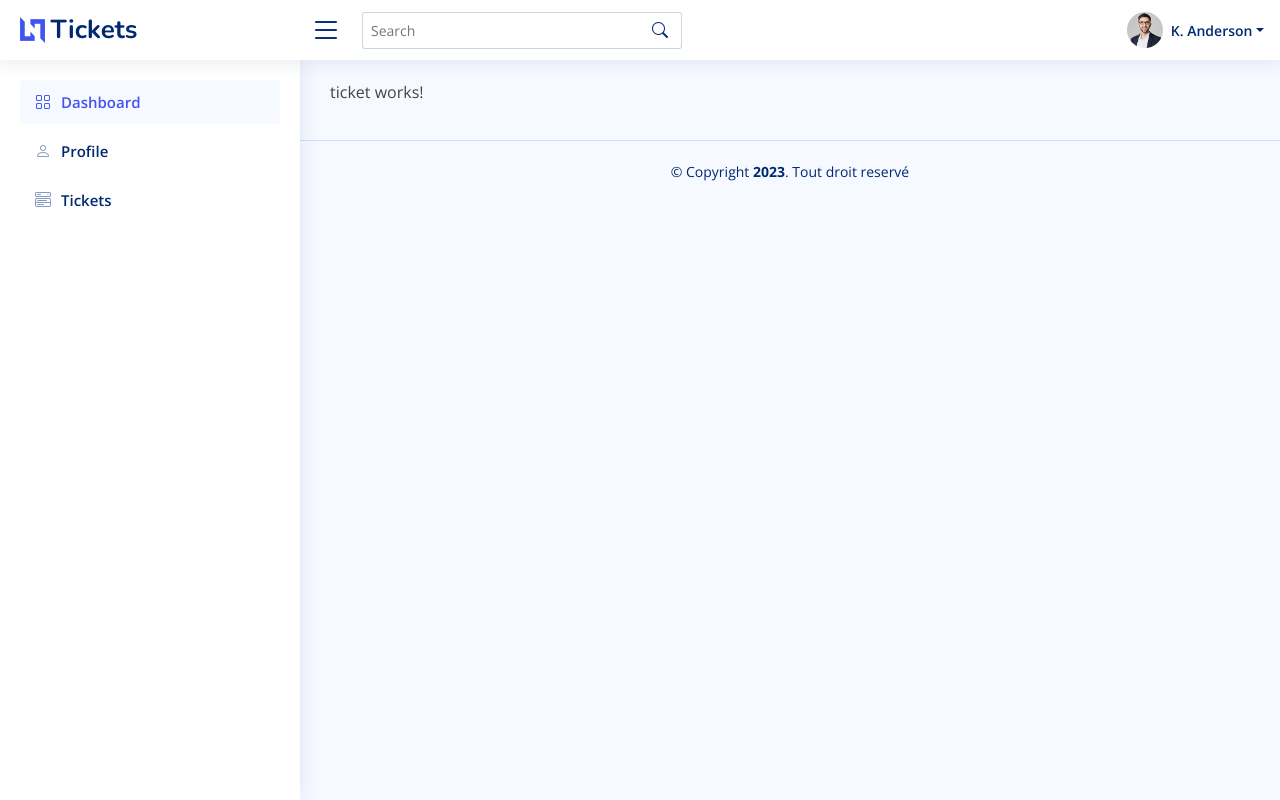
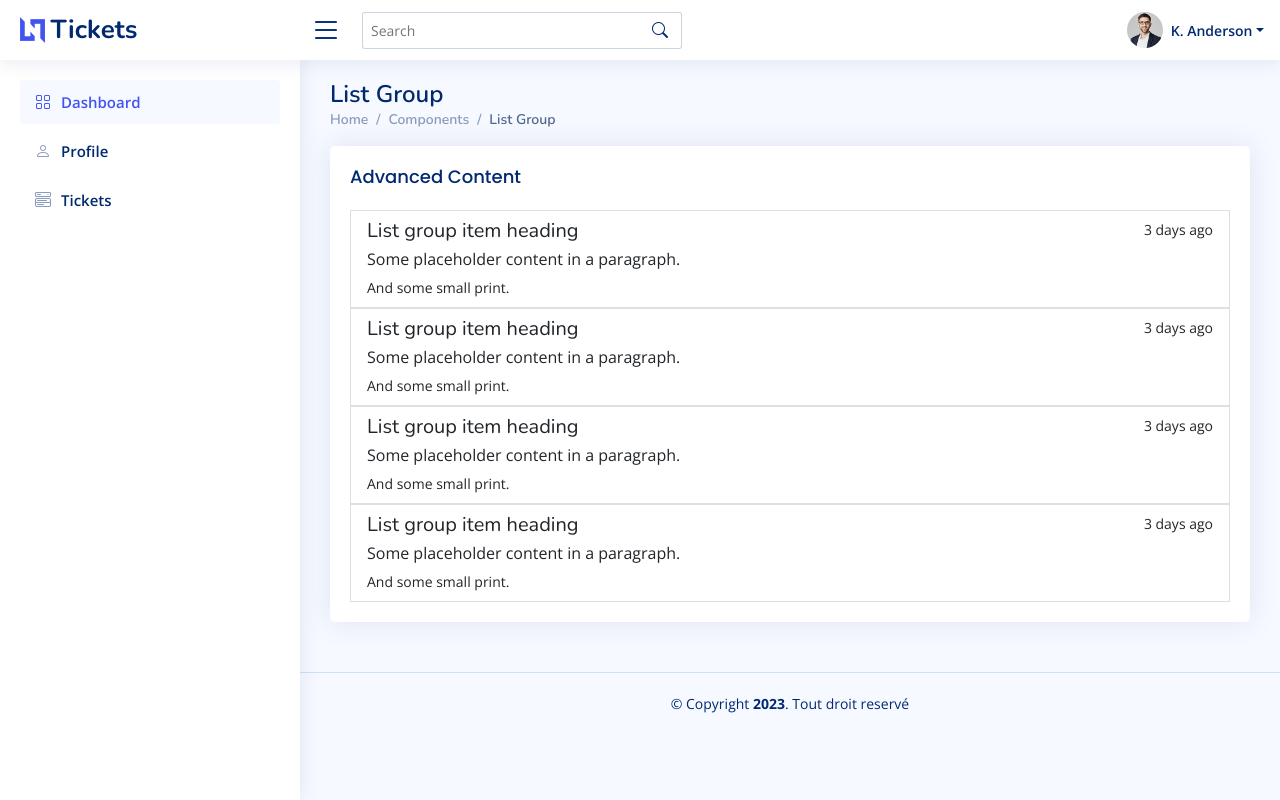
Before and after one commit to TuoAdama/front-end-sir-with-angular, an Angular app: page /tickets in a window 1280 px wide. Built offline with nearby package versions, Linux system fonts and the light colour scheme.

Commit message:
add: ticket item component

```diff
--- a/src/app/app.module.ts
+++ b/src/app/app.module.ts
@@ -11,6 +11,7 @@
 import { DashboardComponent } from './dashboard/dashboard.component';
 import { TicketComponent } from './ticket/ticket.component';
 import { AuthorComponent } from './author/author.component';
+import { TicketItemComponent } from './ticket-item/ticket-item.component';
 
 
 const appRoutes: Routes = [
@@ -30,6 +31,7 @@
     DashboardComponent,
     TicketComponent,
     AuthorComponent,
+    TicketItemComponent,
   ],
   imports: [
     BrowserModule,
--- /dev/null
+++ b/src/app/ticket-item/ticket-item.component.html
@@ -0,0 +1,8 @@
+<a href="#" class="list-group-item list-group-item-action" aria-current="true">
+  <div class="d-flex w-100 justify-content-between">
+    <h5 class="mb-1 text-dark">List group item heading</h5>
+    <small>3 days ago</small>
+  </div>
+  <p class="mb-1">Some placeholder content in a paragraph.</p>
+  <small>And some small print.</small>
+</a>
--- a/src/app/ticket/ticket.component.html
+++ b/src/app/ticket/ticket.component.html
@@ -1 +1,30 @@
-<p>ticket works!</p>
+<div class="pagetitle">
+  <h1>List Group</h1>
+  <nav>
+    <ol class="breadcrumb">
+      <li class="breadcrumb-item"><a href="index.html">Home</a></li>
+      <li class="breadcrumb-item">Components</li>
+      <li class="breadcrumb-item active">List Group</li>
+    </ol>
+  </nav>
+</div><!-- End Page Title -->
+
+<section class="section">
+  <div class="row">
+    <div class="col">
+      <div class="card">
+        <div class="card-body">
+          <h5 class="card-title">Advanced Content</h5>
+
+          <div class="list-group">
+            <app-ticket-item></app-ticket-item>
+            <app-ticket-item></app-ticket-item>
+            <app-ticket-item></app-ticket-item>
+            <app-ticket-item></app-ticket-item>
+          </div>
+
+        </div>
+      </div>
+    </div>
+  </div>
+</section>
```
Also changed, not shown: src/app/ticket-item/ticket-item.component.ts (added, +10 -0 lines), src/app/ticket-item/ticket-item.component.css (added), 1 other file (tests, documents, lock files or other folders).
